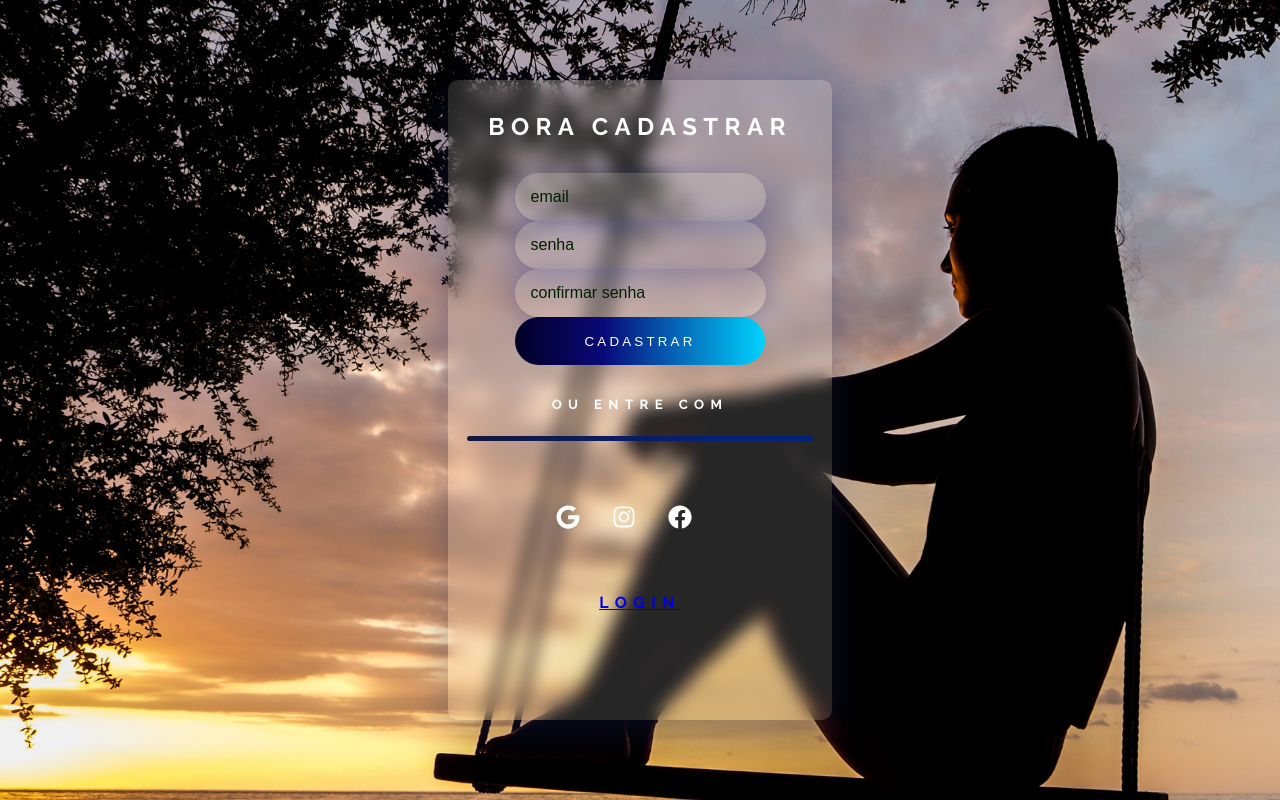
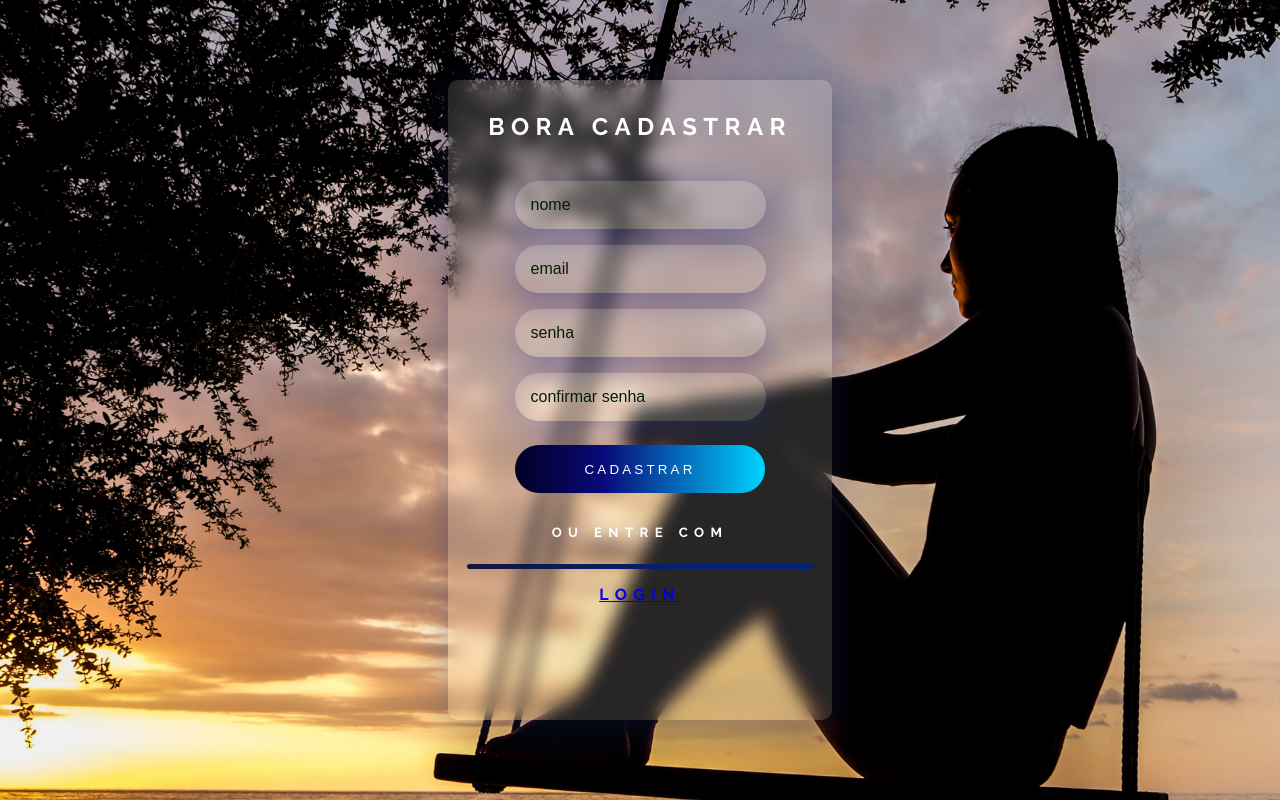
Before and after one commit to Larissapaixao9/i-got-you-frontend, a React (Create React App) app: page /sign_up in a window 1280 px wide. Built offline with nearby package versions, Linux system fonts and the light colour scheme.

Commit message:
add full sign-up and sign-in page

```diff
--- a/src/components/Sign_up.js
+++ b/src/components/Sign_up.js
@@ -12,6 +12,7 @@ export default function Sign_up() {
     <MainComponent>
       <WelcomeText>Bora cadastrar</WelcomeText>
       <InputContainer>
+      <Input type="text" placeholder="nome"/>
         <Input type="text" placeholder="email"/>
         <Input type="password" placeholder="senha"/>
         <Input type="password" placeholder="confirmar senha"/>
@@ -22,17 +23,7 @@ export default function Sign_up() {
 
         <Signup_with_text>Ou entre com</Signup_with_text>
         <Horizontal />
-        <IconContainer>
-          <Icons color={IconBackground}>
-            <FaGoogle />
-          </Icons>
-          <Icons color={IconBackground}>
-            <FaInstagram />
-          </Icons>
-          <Icons color={IconBackground}>
-            <FaFacebook />
-          </Icons>
-        </IconContainer>
+
         <Link to="/">
         <Sign_up_text >LOgin</Sign_up_text>
         </Link>
@@ -70,7 +61,7 @@ const InputContainer = styled.div`
     flex-direction: column;
     justify-content: space-around;
     align-items: center;
-    height: 20%;
+    height: 40%;
     width:100%;
 `
 
```
